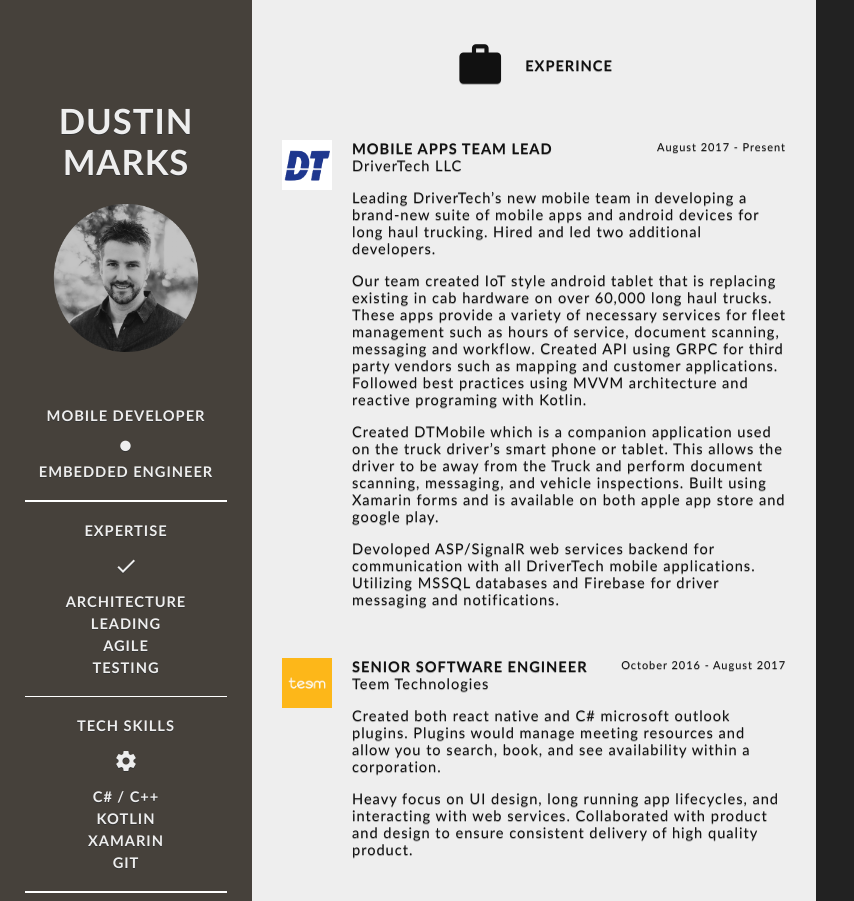
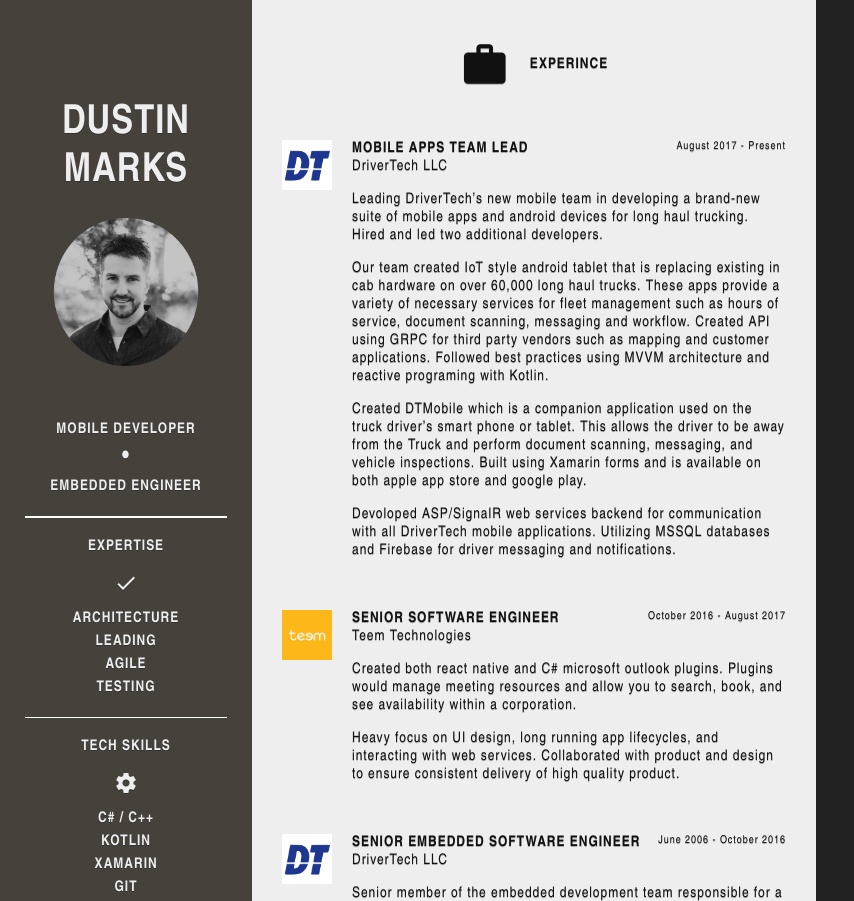
Before and after one commit to DustinMarks/DustinMarks.github.io, a plain HTML site: page index.html in a window 1280 px wide. Shown: the top 901 px of the page, without its empty margins (0-854 px from the left). Drawn offline with Linux system fonts and the light colour scheme.

Commit message:
Bumped up Font

```diff
--- a/index.html
+++ b/index.html
@@ -13,7 +13,7 @@
             padding: 0;
             color:#111;
             background-color: #222;
-            font-family: "Calibri";
+            font-family: "Arial Narrow", "Calibri";
             font-weight: lighter;
             font-size: 24px;
             text-align: center;
@@ -21,7 +21,7 @@
         }
 
         h1 {
-            font-size: 26pt;
+            font-size: 30pt;
         }
 
         h2 {
```
